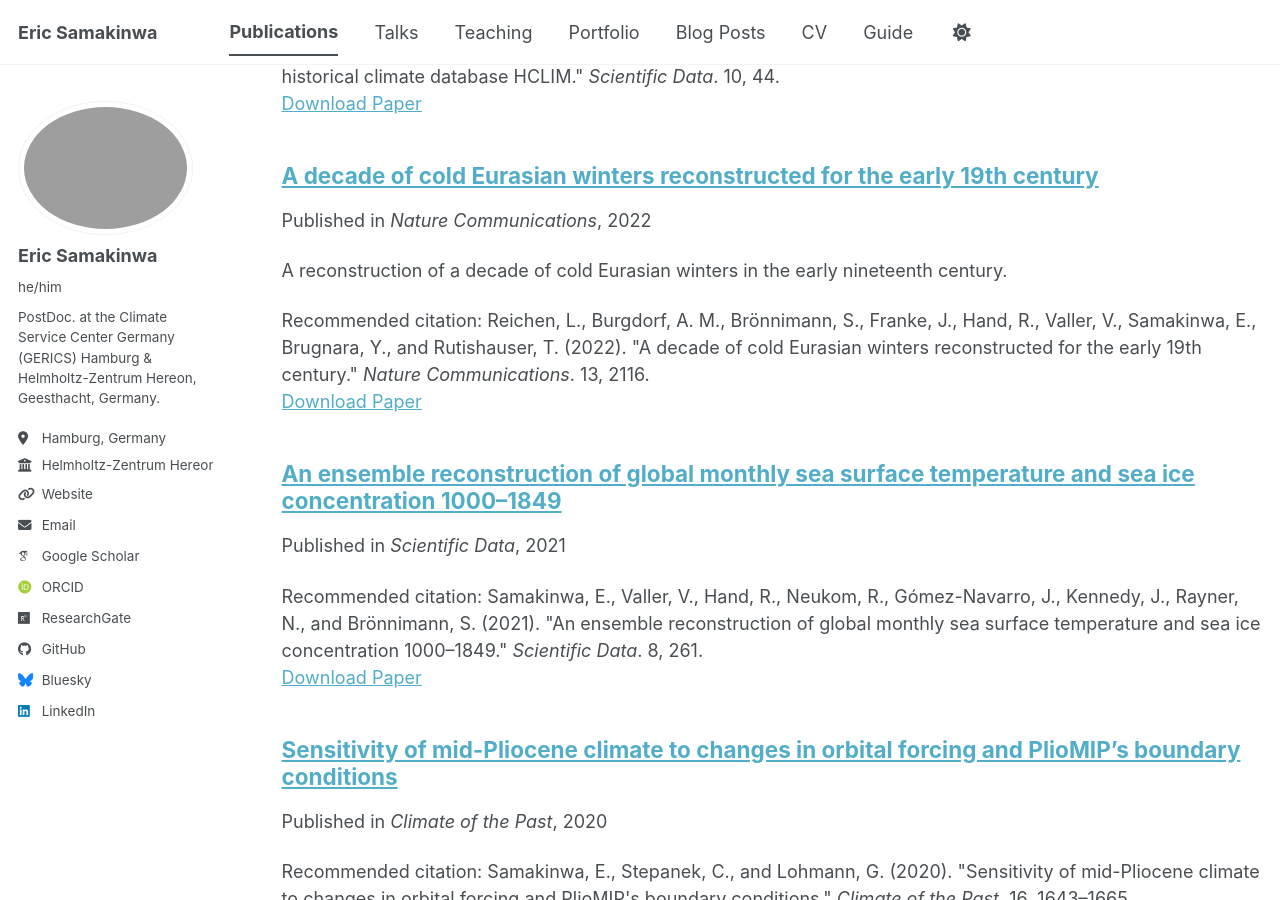
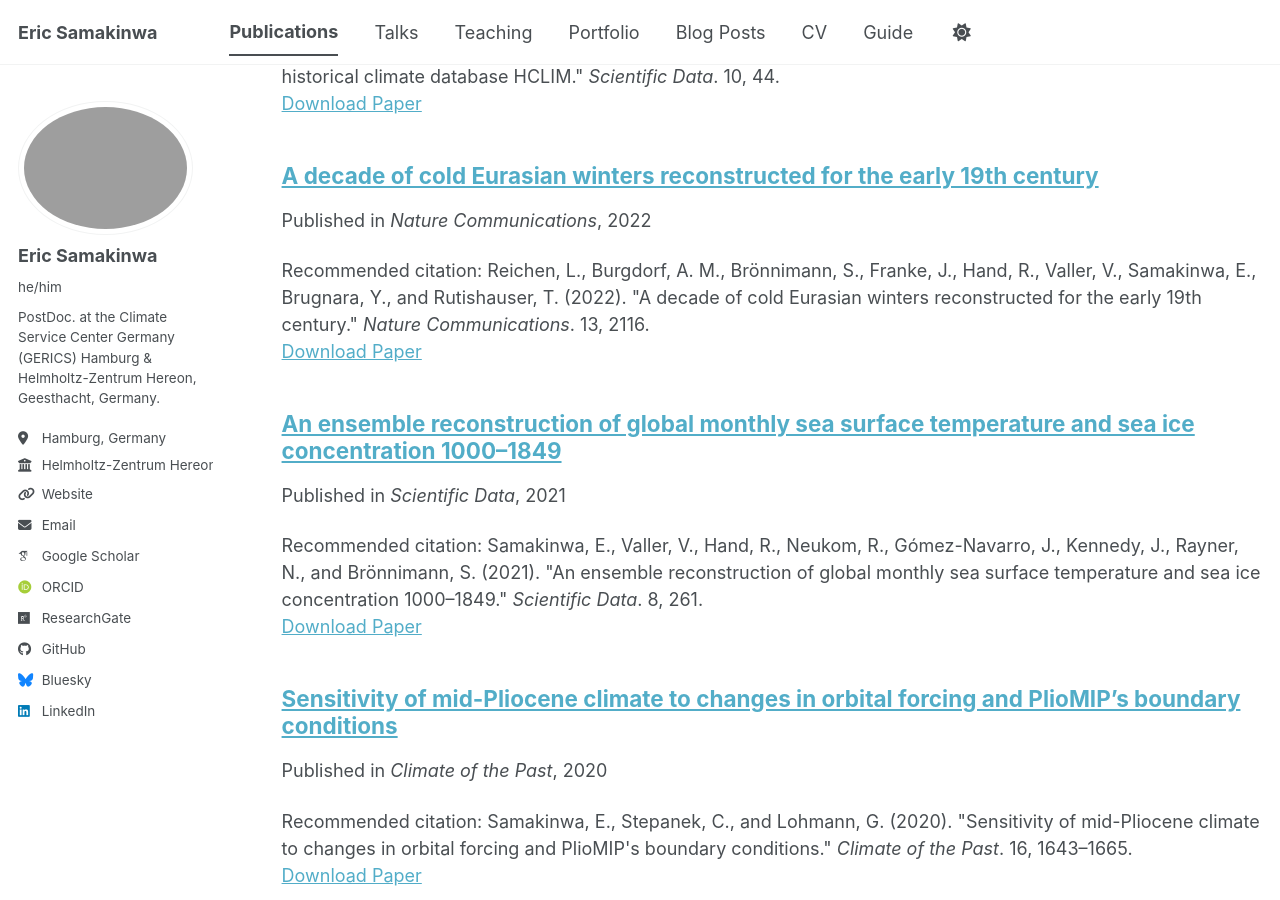
Before and after one commit to shamakson/shamakson.github.io, a Jekyll site: the page built from _pages/publications.html, in a window 1280 px wide and 900 px high, scrolled down 1860 px. Built offline with Jekyll 4.4.1, drawn with Linux system fonts in a browser that asks for light colours; some web fonts are replaced; a script bundle is joined from its source files by our own code; library files that are not in the unit come from our copies.

Commit message:
Update 2022-01-01-cold-eurasian-winters-early-19th-century.md

```diff
--- a/_publications/2022-01-01-cold-eurasian-winters-early-19th-century.md
+++ b/_publications/2022-01-01-cold-eurasian-winters-early-19th-century.md
@@ -3,7 +3,7 @@ title: "A decade of cold Eurasian winters reconstructed for the early 19th centu
 collection: publications
 category: manuscripts
 permalink: /publication/2022-01-01-cold-eurasian-winters-early-19th-century
-excerpt: 'A reconstruction of a decade of cold Eurasian winters in the early nineteenth century.'
+excerpt: ''
 date: 2022-01-01
 venue: 'Nature Communications'
 paperurl: 'https://doi.org/10.1038/s41467-022-29677-8'
```
